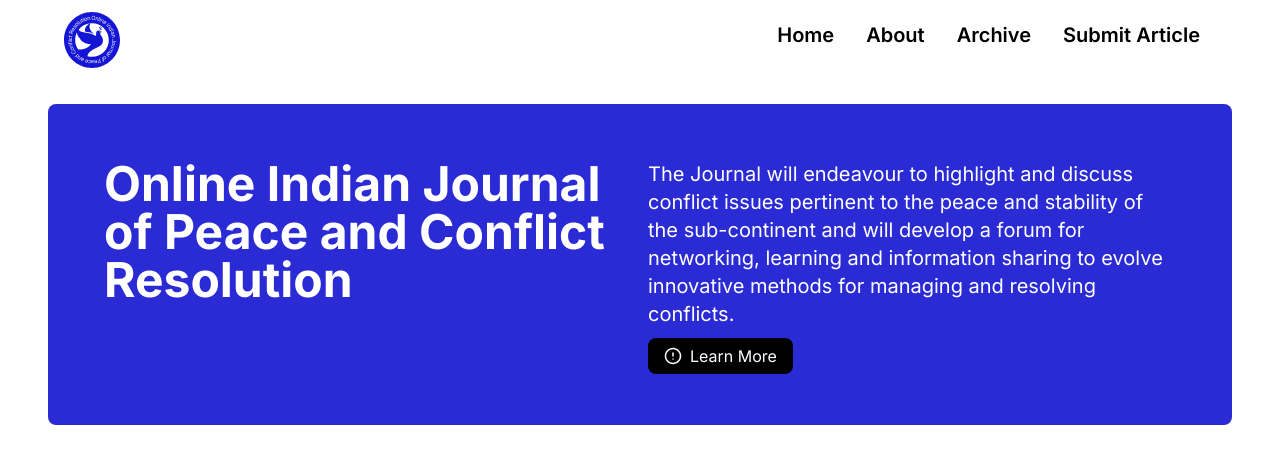
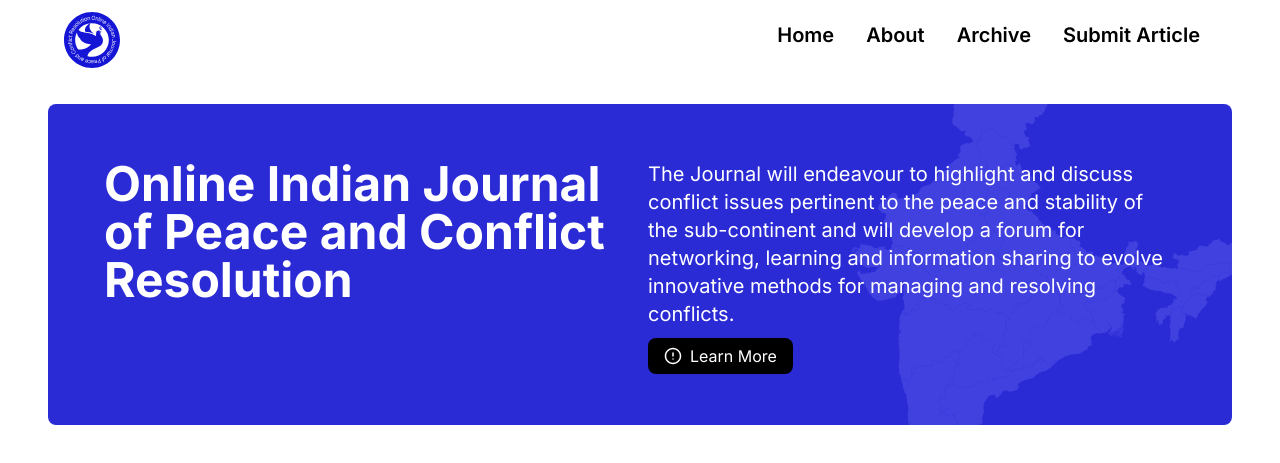
Before and after one commit to batman004/OIJPCR-front-end, a React (Create React App) app: page / in a window 1280 px wide. Shown: the top 463 px of the page. Built offline with nearby package versions, Linux system fonts and the light colour scheme; no server answers.

Commit message:
add india SVG

```diff
--- a/src/components/Home/Header.js
+++ b/src/components/Home/Header.js
@@ -1,10 +1,11 @@
-import {Link} from 'react-router-dom'
+import { Link } from 'react-router-dom'
+import india from '../../assets/india.svg'
 import alertCircle from '../../assets/alert-circle.svg'
 
-export default function Header () {
+export default function Header() {
   const headerText = (
     <h1 className="text-2xl md:text-5xl font-bold">
-      Online Indian Journal <br/> of Peace and Conflict Resolution
+      Online Indian Journal <br /> of Peace and Conflict Resolution
     </h1>
   )
 
@@ -15,7 +16,7 @@ export default function Header () {
     ' managing and resolving conflicts.'
 
   return (
-    <div className="header-home primary-color-bg ">
+    <div className="header-home primary-color-bg bg-no-repeat bg-contain bg-right" style={{ backgroundImage: `url(${india})` }}>
       <div className="p-2 max-w-prose flex-1">
         {headerText}
       </div>
@@ -27,7 +28,7 @@ export default function Header () {
           className="py-2 px-4 max-w-max rounded-lg bg-black"
           to="/about"
         >
-          <img src={alertCircle} className="mr-2 mb-1 inline" alt="alert icon"/>
+          <img src={alertCircle} className="mr-2 mb-1 inline" alt="alert icon" />
           Learn More
         </Link>
       </div>
```
Also changed, not shown: src/assets/india.svg (added).
